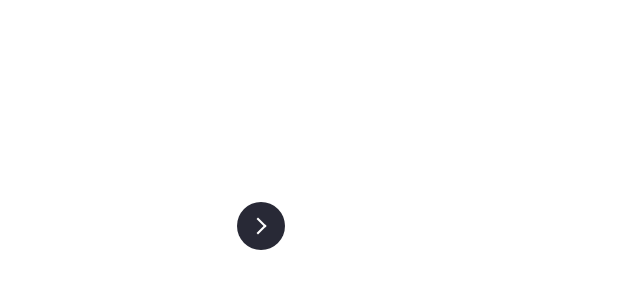
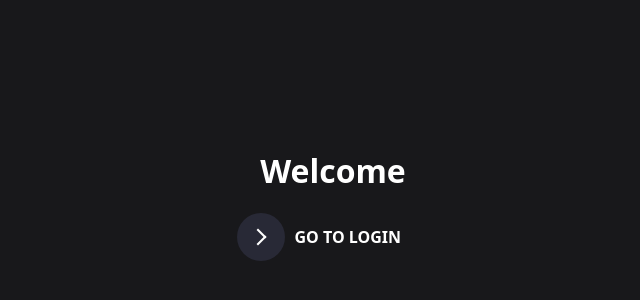
Before and after one commit to ThejasKumar100/hackutd11, a SvelteKit app in the folder FE/webApp/: page / in a window 1280 px wide. Shown: the part 222-522 px from the top of the page, without its empty margins (307-947 px from the left). Built offline with nearby package versions, Linux system fonts and the light colour scheme.

Commit message:
idk why this broke but its fixed now

```diff
--- a/FE/webApp/src/routes/+layout.svelte
+++ b/FE/webApp/src/routes/+layout.svelte
@@ -25,57 +25,110 @@
     }
 </script>
 
-<slot />
-
-<!-- <div class="section1" color="black">
-
+<div class="app-container">
+    {#if $isLoading}
+        <div class="loading-screen">
+            <div class="loading-spinner"></div>
+            <p class="loading-text">Loading...</p>
+        </div>
+    {:else}
+        <main class="main-content">
+            <slot />
+        </main>
+    {/if}
 </div>
 
-<div class="section2" color="black">
+<style>
+    :global(body) {
+        margin: 0;
+        padding: 0;
+        background-color: rgb(24 24 27);
+        color: #fff;
+        font-family: system-ui, -apple-system, sans-serif;
+    }
 
-</div> -->
+    .app-container {
+        min-height: 100vh;
+        display: flex;
+        flex-direction: column;
+        background-color: rgb(24 24 27);
+    }
 
+    .loading-screen {
+        position: fixed;
+        top: 0;
+        left: 0;
+        right: 0;
+        bottom: 0;
+        display: flex;
+        flex-direction: column;
+        align-items: center;
+        justify-content: center;
+        background-color: rgb(24 24 27);
+        z-index: 50;
+    }
 
-<style>
+    .loading-spinner {
+        width: 40px;
+        height: 40px;
+        border: 3px solid rgba(255, 255, 255, 0.1);
+        border-radius: 50%;
+        border-top-color: #fff;
+        animation: spin 1s ease-in-out infinite;
+        margin-bottom: 1rem;
+    }
 
+    .loading-text {
+        color: #fff;
+        font-size: 1.125rem;
+        font-weight: 500;
+    }
+
+    .main-content {
+        flex: 1;
+        width: 100%;
+        max-width: 1200px;
+        margin: 0 auto;
+        padding: 1rem;
+        position: relative;
+    }
+
+    @keyframes spin {
+        to {
+            transform: rotate(360deg);
+        }
+    }
+
+    @media (max-width: 768px) {
+        .main-content {
+            padding: 1rem 0.5rem;
+        }
+    }
+
+    /* Your original sections styled for the dark theme */
     .section1 {
-
         position: relative;
         top: 10vh;
         left: 2vw;
-        background-color: #f1f1f1;
+        background-color: rgb(39 39 42);
         width: 36vw;
         height: 85vh;
-
-        /* display: flex;
-        flex-direction: column;
-        align-items: center;
-        justify-content: center;
-        min-height: 100vh; */
         gap: 1rem;
         border-radius: 4vh;
         color: white;
+        box-shadow: 0 4px 6px rgba(0, 0, 0, 0.1);
     }
 
     .section2 {
-
         position: relative;
         top: -75vh;
         left: 39vw;
-        background-color: #f1f1f1;
+        background-color: rgb(39 39 42);
         width: 59vw;
         height: 85vh;
-
-        /* display: flex;
-        flex-direction: column;
-        align-items: center;
-        justify-content: center;
-        min-height: 100vh; */
         gap: 1rem;
         border-radius: 4vh;
         color: white;
+        box-shadow: 0 4px 6px rgba(0, 0, 0, 0.1);
     }
-
 </style>
-
-<!-- {@render children()} -->
```
